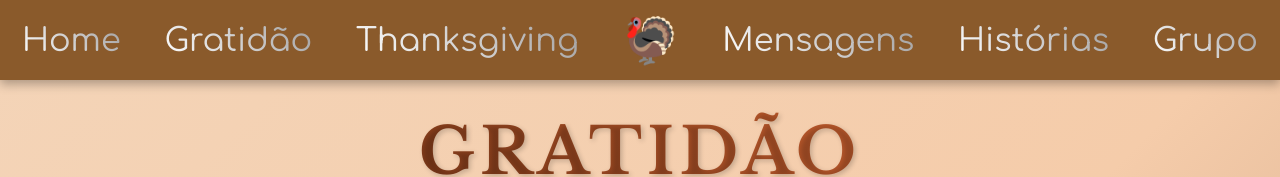
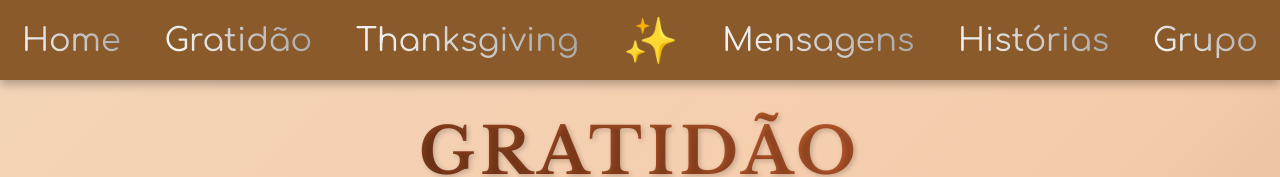
Before and after one commit to JuanMOLopes/projeto-thanksgiving-day, a plain HTML site: page frontend/src/pages/gratidao.html in a window 1280 px wide. Shown: the top 177 px of the page. Drawn offline with nearby package versions, Linux system fonts and the light colour scheme.

Commit message:
mudando emojis

```diff
--- a/frontend/src/pages/gratidao.html
+++ b/frontend/src/pages/gratidao.html
@@ -18,7 +18,7 @@
             <a href="../../index.html">Home</a>
             <a href="./gratidao.html">Gratidão</a>
             <a href="./thanksgiving.html">Thanksgiving</a>
-            <h2>🦃</h2>
+            <h2>✨</h2>
             <a href="./mensagens.html">Mensagens</a>
             <a href="./historias.html">Histórias</a>
             <a href="./grupo.html">Grupo</a>
```
Also changed, not shown: frontend/src/pages/thanksgiving.html (+1 -1 lines).
